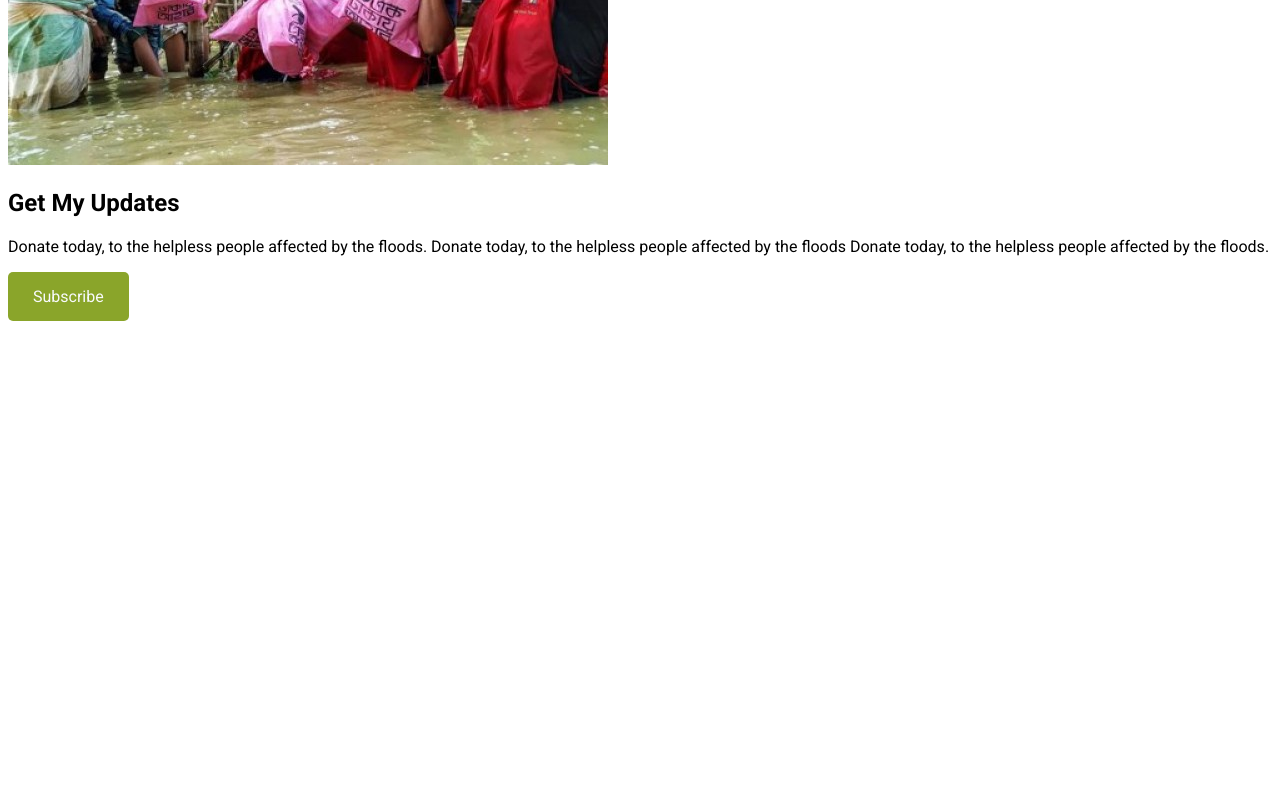
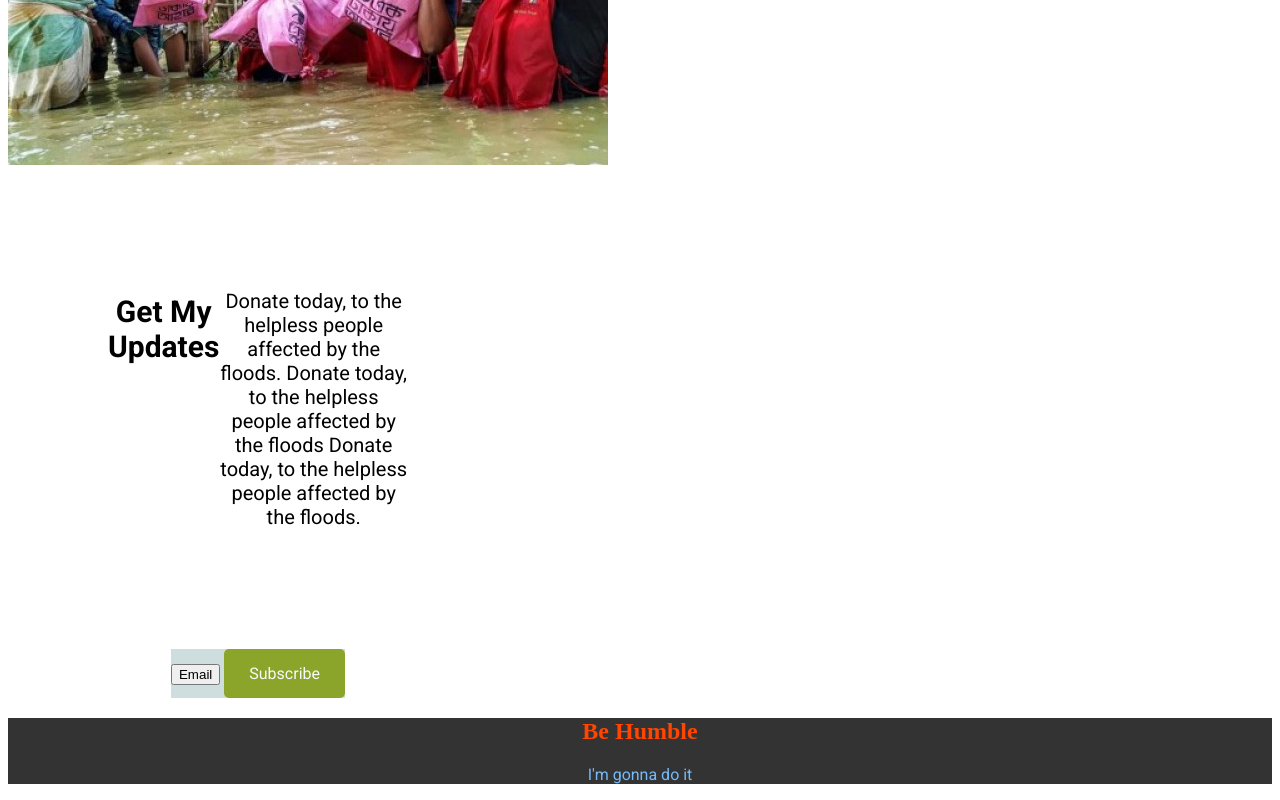
Before and after one commit to Tufantomankhin/donate-today, a plain HTML site: page index.html in a window 1280 px wide. Shown: the part 3913-4713 px from the top of the page. Before the commit the page ends 4242 px from the top, so only its background shows below. Drawn offline with Linux system fonts and the light colour scheme.

Commit message:
Footer Added

```diff
--- a/index.html
+++ b/index.html
@@ -105,17 +105,23 @@
             </div>
         </div>
     </section>
-    <section>
-        <div>
+    <!--Get Update-->
+    <section class="get-update">
+        <div class="update-hp">
             <h2>Get My Updates</h2>
             <p>
                 Donate today, to the helpless people affected by the floods. Donate today, to the helpless people affected by the floods Donate today, to the helpless people affected by the floods.
             </p>
         </div>
-        <div>
-            <a class="link-button" target="_blank" href="https://">Subscribe</a>
+        <div class="subscribe-email">
+            <input type="button" value="Email">
+            <a class="link-button subscribe-btn" target="_blank" href="https://">Subscribe</a>
         </div>
     </section>
 
 </body>
+<footer>
+    <h2>Be Humble</h2>
+    <p>I'm gonna do it</p>
+</footer>
 </html>
--- a/style.css
+++ b/style.css
@@ -151,3 +151,37 @@ hr{
 .contribute-img2{
     float: left;
 }
+.get-update{
+    display: inline-block;
+    margin-bottom: 0px;
+    width: 500px;
+    text-align: center;
+}
+.update-hp{
+    display: flex;
+    flex-direction: block;
+    padding: 100px;
+    font-size: 20px;
+    justify-content: center;
+    align-items: stretch;
+}
+.subscribe-email{
+    display: inline-block;
+    text-align: center;
+    background-color: rgb(206, 222, 222);
+}
+.button{
+    font-display: flex;
+    align-items: center;
+}
+footer{
+    text-align: center;
+    background-color: #333;
+}
+footer h2{
+    color: orangered;
+    font-family: initial
+}
+footer p{
+    color: rgb(117, 187, 249);
+}
```
